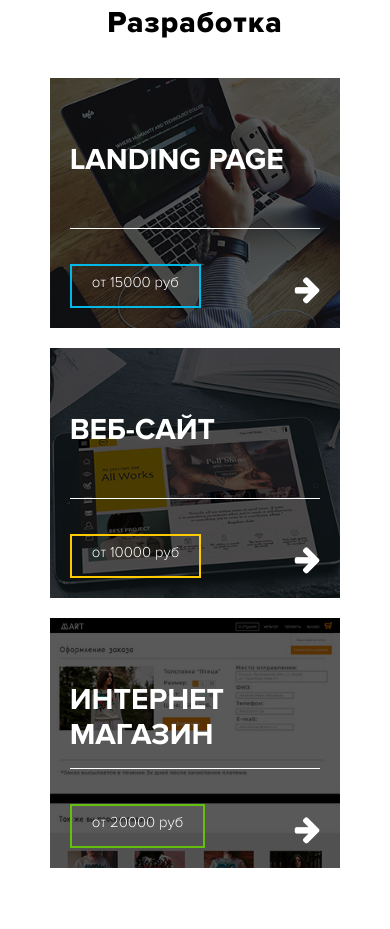
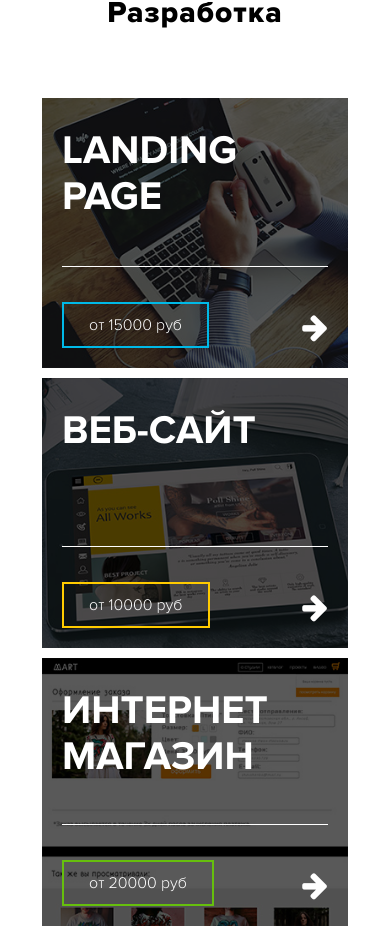
Before and after one commit to Dyur300/WebAgency, a plain HTML site: page index.html in a window 390 px wide. Shown: the part 2946-3875 px from the top of the page. Drawn offline with Linux system fonts and the light colour scheme; a script that the page names is missing.

Commit message:
Подкорректирован адаптив для блока development

```diff
--- a/index.html
+++ b/index.html
@@ -153,6 +153,7 @@
         <div class="development__offer-boxes offer-boxes">
           <div class="offer-boxes__item offer-boxes__item_1">
             <div class="black-overlay"></div>
+            <img src="img/development/offer-1.jpg" alt="" class="offer-boxes__image">
               <div class="offer-boxes__text-group">
                 <h3 class="offer-boxes__title">landing page</h3>
                 <!-- /.offer-boxes__title -->
@@ -169,6 +170,7 @@
           <!-- /.offer-boxes__item -->
           <div class="offer-boxes__item offer-boxes__item_2">
             <div class="black-overlay"></div>
+            <img src="img/development/offer-2.jpg" alt="" class="offer-boxes__image">
               <div class="offer-boxes__text-group">
                 <h3 class="offer-boxes__title ">веб-сайт</h3>
                 <!-- /.offer-boxes__title -->
@@ -185,6 +187,7 @@
           <!-- /.offer-boxes__item -->
           <div class="offer-boxes__item offer-boxes__item_3">
             <div class="black-overlay"></div>
+            <img src="img/development/offer-3.jpg" alt="" class="offer-boxes__image">
             <div class="offer-boxes__text-group">
               <h3 class="offer-boxes__title">интернет магазин</h3>
             <!-- /.offer-boxes__title -->
--- a/sass/_interface.sass
+++ b/sass/_interface.sass
@@ -1,3 +1,34 @@
 body
   +light
   overflow: auto
+.title-with-bg__block
+  background-size: 100%
+  display: inline-block
+  height: 100px
+  width: 550px
+  padding-left: 50px
+.title-with-bg
+  +extrabold
+  font-size: 36px;
+  text-transform: uppercase
+@media(max-width: 768px)
+  .title-with-bg__block
+    background-size: 80%
+    display: inline-block
+    height: 70px
+    width: 100%
+    padding-left: 0px
+    background-position-x: center
+    margin: 0 auto
+  .title-with-bg
+    font-size: 32px;
+@media(max-width: 600px)
+  .title-with-bg__block
+    background-position-y: 23px
+  .title-with-bg
+    font-size: 28px;
+@media(max-width: 500px)
+  .title-with-bg__block
+    background: none
+  .title-with-bg
+    text-align: center
--- a/sass/sections/_about-search.sass
+++ b/sass/sections/_about-search.sass
@@ -65,7 +65,6 @@
       padding: 10px 0 60px 0
     &__title-block
       background-position-y: 23px
-      width: 100%
     &__title
       font-size: 28px;
     &__text
--- a/sass/sections/_development.sass
+++ b/sass/sections/_development.sass
@@ -19,18 +19,11 @@
   transform: translateY(60px)
   &__item
     position: relative
-    flex: 0 1 30%
-    padding: 50px 20px 20px 20px
-    margin: 10px
-    &_1
-      background: url('../img/development/offer-1.jpg') no-repeat center
-      background-size: cover
-    &_2
-      background: url('../img/development/offer-2.jpg') no-repeat center
-      background-size: cover
-    &_3
-      background: url('../img/development/offer-3.jpg') no-repeat center
-      background-size: cover
+    flex: 0 1 32%
+    margin-bottom: 10px
+  &__image
+    width: 100%
+    height: 100%
   &__item:hover .hover-line
     top: 100%
   &__title
@@ -40,11 +33,15 @@
     font-size: 50px;
     text-transform: uppercase
   &__text-group
+    position: absolute
+    left: 0
+    top: 0
+    width: 100%
+    height: 100%
+    padding: 30px 20px 20px 20px
     display: flex
     flex-direction: column
-    height: 100%
     justify-content: space-between
-    position: relative
     z-index: 1
   &__price
     display: inline-block
@@ -99,13 +96,13 @@
 @media(max-width: 1024px)
   .hover-line
     height: 20px
+@media(max-width: 910px) and (min-width: 768px)
   .offer-boxes
-    max-width: 90%
-    &__item
-      margin: 0
-      margin-bottom: 20px
-      flex: 0 0 46%
-      height: 320px
+    &__title
+      font-size: 35px
+    &__price
+      font-size: 15px
+
 @media(max-width: 768px)
   .development
     transform: translateY(0)
@@ -116,47 +113,46 @@
       padding-top: 0
       text-align: center
       font-size: 40px
-  .offer-boxes
-    transform: translateY(0)
-    justify-content: center
-    padding-top: 40px
-    &__item
-      flex: 0 0 70%
     &__title
       font-size: 37px
+  .offer-boxes
+    max-width: 100%
+    justify-content: flex-start
+    padding-bottom: 30px
+    &__item
+      flex: 0 1 48%
+      margin: 0 5px 10px 5px
+    &__title
+      font-size: 37px
+    &__price
+      font-size: 16px
 .pay-item-group
   padding-top: 35px
 @media(max-width: 650px)
   .development
     &__title
       font-size: 35px
+@media(max-width: 550px)
   .offer-boxes
-    padding-top: 30px
+    justify-content: center
     &__item
-      flex: 0 1 70%
-      height: 250px
+      flex: 0 1 65%
+      margin: 0 0 10px 0
     &__title
-      font-size: 35px
+      font-size: 40px
     &__price
       font-size: 16px
-      padding: 8px 20px
-
 @media(max-width: 450px)
   .development
     &__title
       font-size: 30px
-  .offer-boxes
-    max-width: 95%
-    &__item
-      justify-content: flex-end
-      flex: 0 0 85%
     &__title
       font-size: 30px
       margin-top: 15px
     &__price
       font-size: 15px
-@media(max-width: 370px)
   .offer-boxes
-    max-width: 100%
+    justify-content: center
     &__item
-      flex: 0 0 95%
+      flex: 0 1 85%
+      margin: 0 0 10px 0
```
Also changed, not shown: css/style.css, 1 other file.
